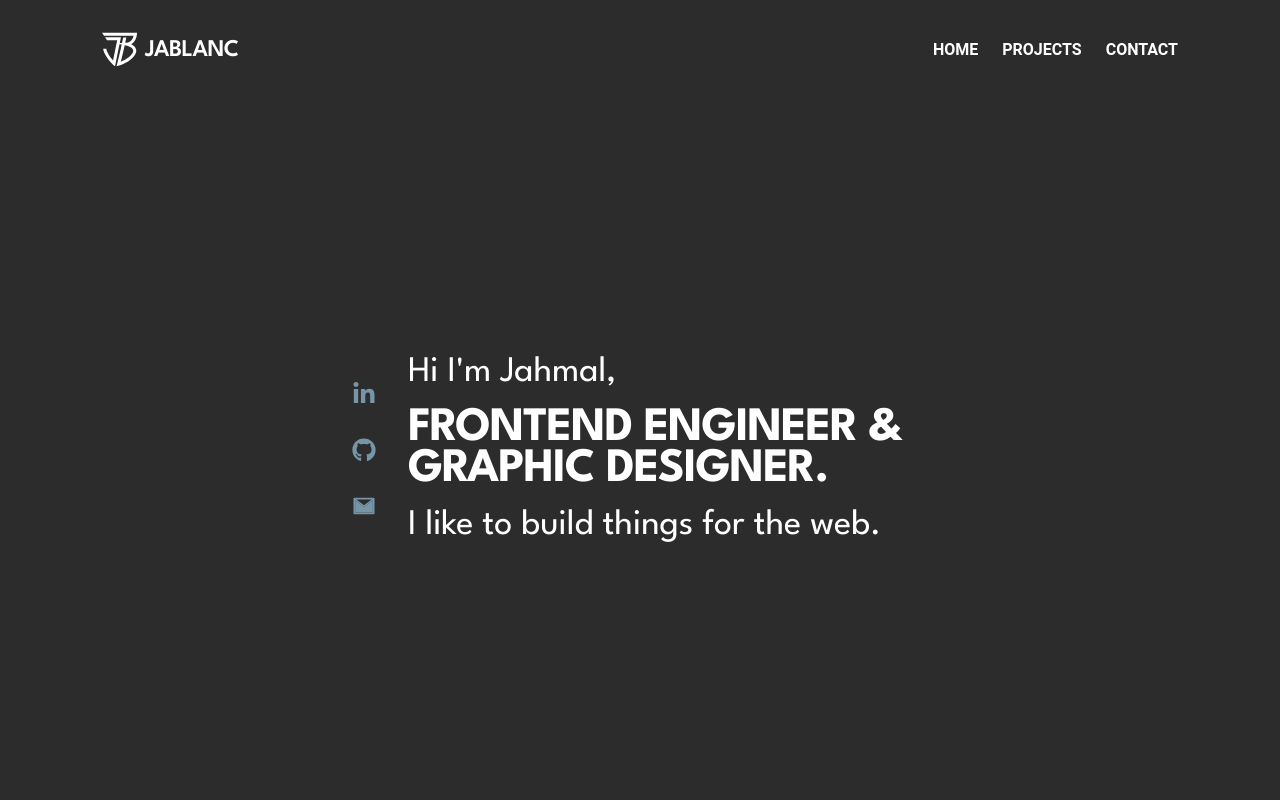
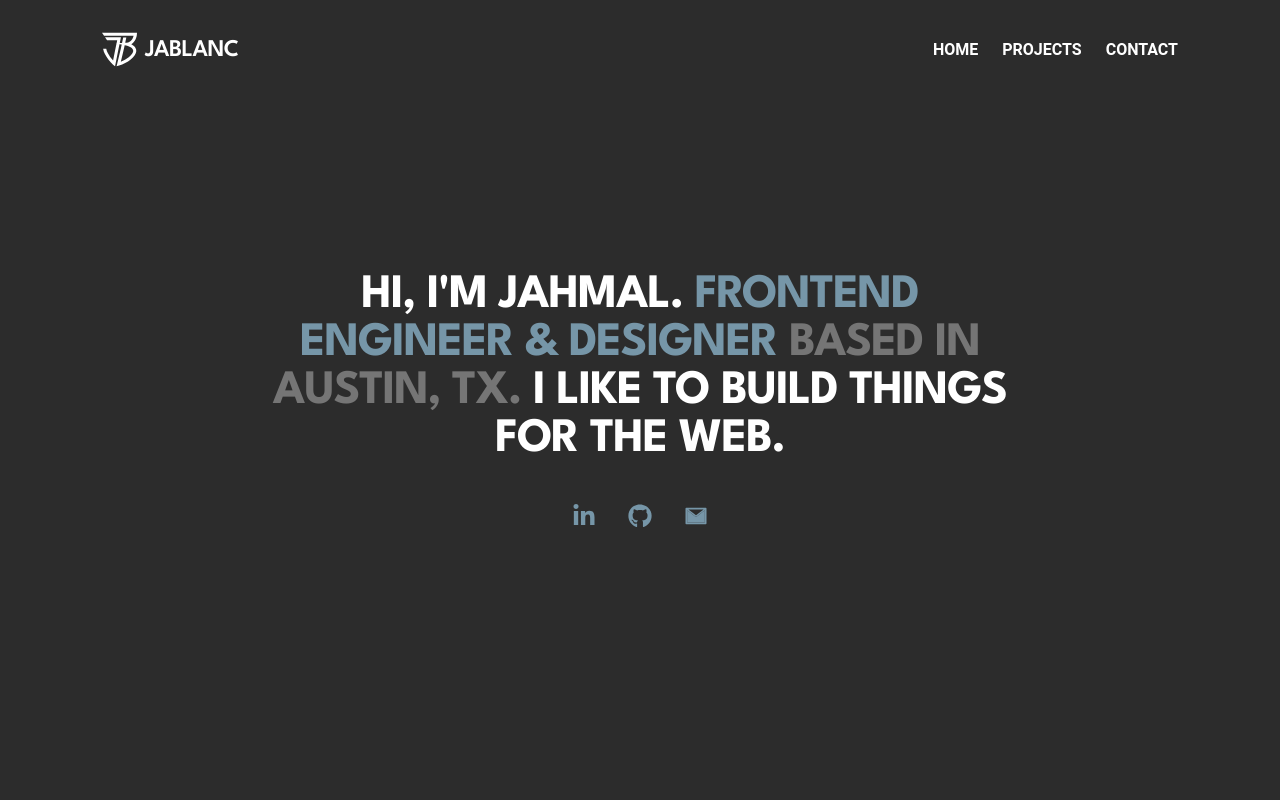
Before and after one commit to jablancTheDesigner/Jablanc-v3, a Next.js app: page / in a window 1280 px wide. Shown: the top 800 px of the page. Built offline with nearby package versions, Linux system fonts and the light colour scheme.

Commit message:
update hero

```diff
--- a/components/Hero.tsx
+++ b/components/Hero.tsx
@@ -30,47 +30,24 @@ const Hero = ({ title, subTitle, buttonText }: JBHeroType): ReactElement => {
     <>
       <div
         id="hero"
-        className="hero h-full flex flex-col items-center justify-center bg-darker relative z-10 md:min-h-[650px] max-h-[1000px] shadow-lg">
+        className="hero h-full flex flex-col items-center justify-center bg-darker relative z-10 md:min-h-[650px]">
         <Nav />
         <div className="container m-auto relative flex flex-col items-center justify-center px-4">
-          <div className="relative flex max-w-xs md:max-w-md lg:max-w-xl flex-col z-10 md:w-full ">
-            {/* Title Text */}
+          <div className="relative flex max-w-3xl flex-col z-10 md:w-full ">
             <AnimatedComponent>
               <div className="flex items-center gap-8 justify-center">
-                <SocialLinks />
-                <div className="text-white z-2 relative font-league-spartan text-left flex flex-col gap-4">
-                  <h4
-                    className="block text-xl md:text-3xl lg:text-4xl text-white"
-                    data-testid="heading">
-                    {title},
-                  </h4>
+                <div className="text-white z-2 relative font-league-spartan text-center flex flex-col gap-4 items-center">
                   <h2
-                    className="text-5xl tracking-tight font-bold leading-[0.85] uppercase"
+                    className="text-3xl md:text-5xl tracking-tight font-bold leading-none uppercase mb-6"
                     data-testid="sub-heading">
-                    {subTitle}.
+                      Hi, I&apos;m Jahmal. <span className="text-primary">Frontend Engineer & Designer</span> <span className="text-gray-600">based in Austin, TX.</span> <span className="text-white">I like to build things for the web.</span>
                   </h2>
-                  <h4
-                    className="block text-4xl text-white"
-                    data-testid="heading">
-                    I like to build things for the web.
-                  </h4>
-                  {/* <motion.div
-                    className="text-3xl relative justify-start text-primary flex-wrap items-start gap-4 md:gap-8 md:max-w-full hidden md:flex">
-                    {icons.map((icon, idx) => {
-                      return (
-                        renderIcon(icon, idx)
-                      )
-                    })}
-                  </motion.div> */}
+                  <SocialLinks />
                 </div>
               </div>
             </AnimatedComponent>
-            {/* Title Text end */}
-            {/* Hero Button */}
-            {/* Hero Button */}
           </div>
         </div>
-        {/* <Footer /> */}
       </div>
     </>
   );
--- a/components/Nav.tsx
+++ b/components/Nav.tsx
@@ -46,11 +46,11 @@ const Nav = (): ReactElement => {
 
   return (
     <>
-      <nav className="w-full p-8 top-0 left-0 mx-auto relative flex justify-between items-center z-30 container">
+      <nav className="w-full p-8 top-0 left-0 right-0 mx-auto absolute flex justify-between items-center z-30 container">
         <BrandLogo />
         <div className={`flex flex-col ml-auto z-[20] text-right`}>
           <button
-            className={`text-2xl font-semibold text-white uppercase leading-sung tracking-tight md:hidden block`}
+            className={`text-base font-semibold text-white uppercase leading-sung tracking-tight md:hidden block p-4 border border-white rounded-lg w-28`}
             onClick={() => handleNavOpen()}>
             {navIsOpen ? "Close" : "Menu"}
           </button>
--- a/components/ProjectsList.tsx
+++ b/components/ProjectsList.tsx
@@ -16,7 +16,7 @@ const Masonry = dynamic(() => import("react-masonry-list"), {
 
 const ProjectsList = (): ReactElement => {
   const { projects, setSelectedProject } = usePortfolioContext();
-  const pageTite = "Client Work & Projects";
+  const pageTite = "Projects";
 
   const handleUrl = (project: JBProject) => {
     if (!project.url) {
@@ -34,13 +34,11 @@ const ProjectsList = (): ReactElement => {
         <div className="gap-4 flex-col mb-8">
           <AnimatedComponent>
             <div className="md:top-[calc(var(--nav-height)+2rem)] flex flex-col py-8 h-auto max-w-lg mx-auto">
-              <AnimatedComponent>
                 <h2
                   className="text-5xl tracking-tight font-bold leading-[0.85] uppercase text-darker text-center mb-8"
                   data-testid="sub-heading">
                   {pageTite}
                 </h2>
-              </AnimatedComponent>
             </div>
           </AnimatedComponent>
 
--- a/components/SocialLinks.tsx
+++ b/components/SocialLinks.tsx
@@ -15,7 +15,7 @@ const links = [
 function SocialLinks() {
   return (
     <div className="flex justify-end text-lg text-primary w-auto items-end">
-      <ul className="list-none flex flex-col w-full justify-evenly gap-8">
+      <ul className="list-none flex w-full gap-8">
         {links.map((link, i) => {
           return (
             <li
--- a/pages/index.tsx
+++ b/pages/index.tsx
@@ -11,7 +11,7 @@ const Contact = dynamic(() => import("../components/Contact"));
 export default function Home() {
   const title: string = "Home";
   const helloText: string = `Hi I'm Jahmal`;
-  const heroText: string = "Frontend Engineer & Graphic Designer";
+  const heroText: string = "Hi, I'm Jahmal. Frontend Engineer & Designer";
   const heroButtonText: string = "The Work";
 
   useEffect(() => {
```
